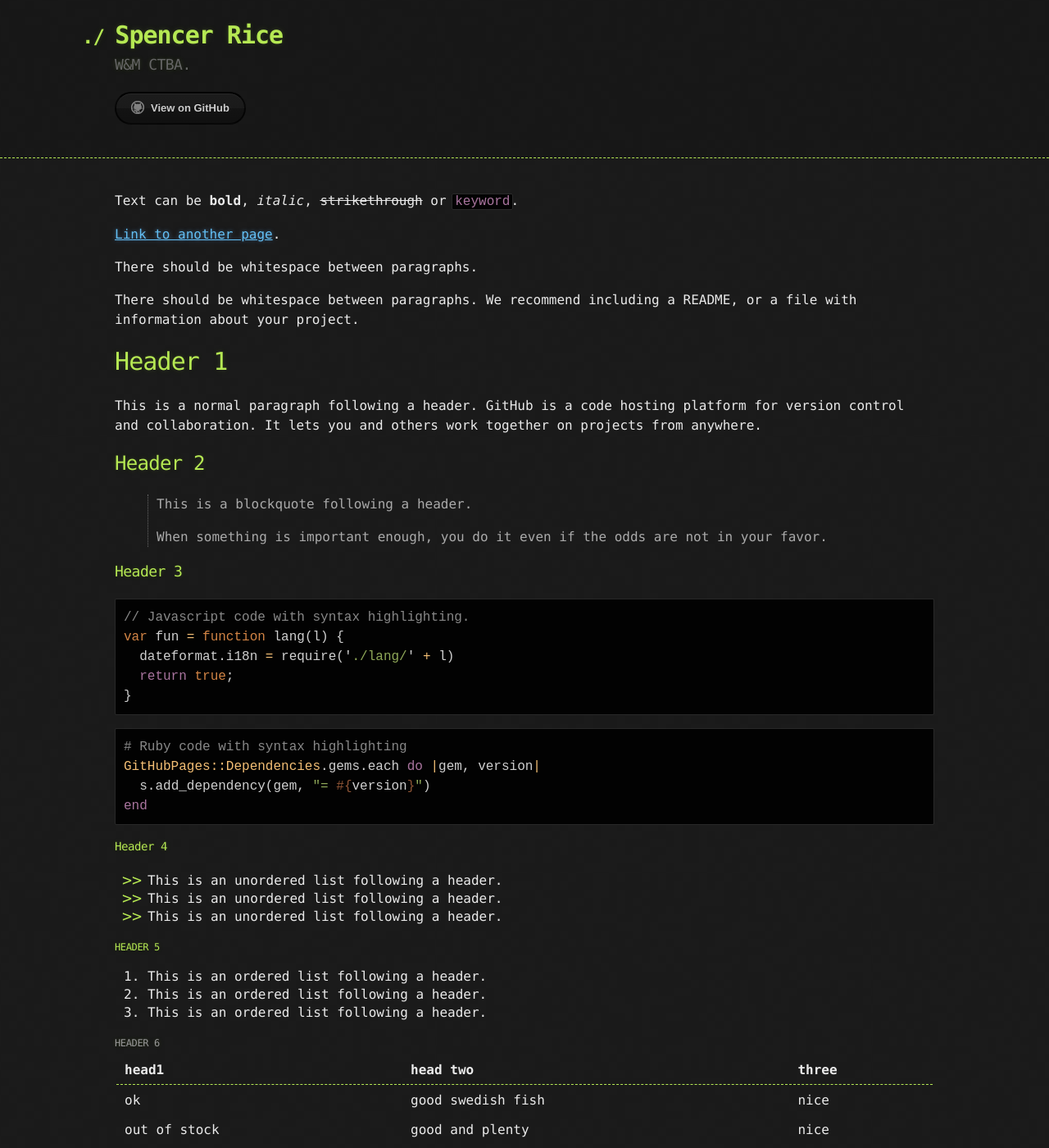
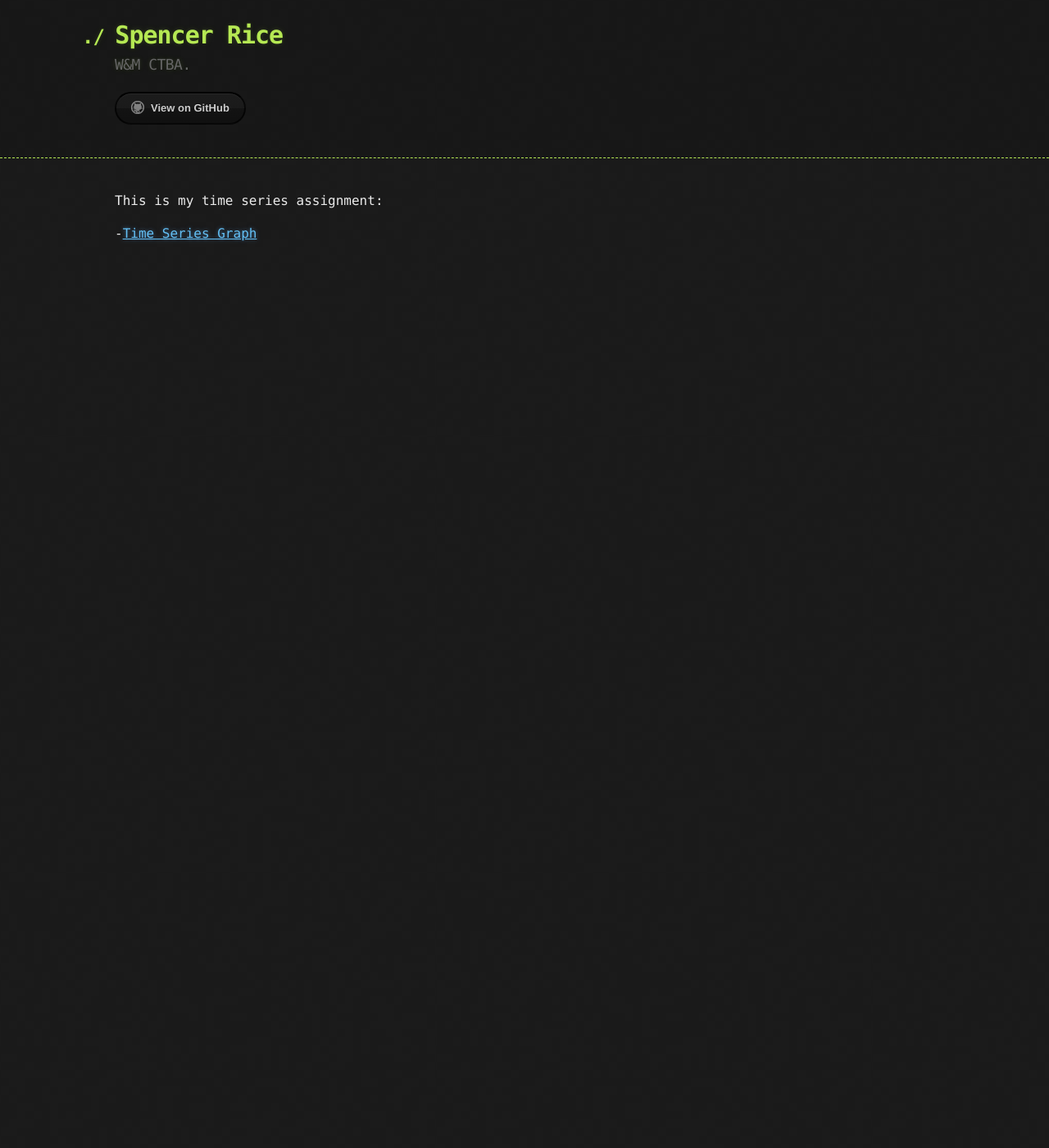
Before and after one commit to srrice/srrice.github.io, a Jekyll site: the page built from index.md, in a window 1280 px wide and 1400 px high. Shown: the whole window at 82% size. Built offline with Jekyll 4.4.1, drawn with Linux system fonts in a browser that asks for light colours; our own code applies the rules of GitHub Pages for plain Markdown files; some of the changed text lies outside the part shown.

Commit message:
Update index.md

````diff
--- a/index.md
+++ b/index.md
@@ -3,122 +3,6 @@
 description: W&M CTBA
 ---
 
-Text can be **bold**, _italic_, ~~strikethrough~~ or `keyword`.
+This is my time series assignment:
 
-[Link to another page](./another-page.html).
-
-There should be whitespace between paragraphs.
-
-There should be whitespace between paragraphs. We recommend including a README, or a file with information about your project.
-
-# Header 1
-
-This is a normal paragraph following a header. GitHub is a code hosting platform for version control and collaboration. It lets you and others work together on projects from anywhere.
-
-## Header 2
-
-> This is a blockquote following a header.
->
-> When something is important enough, you do it even if the odds are not in your favor.
-
-### Header 3
-
-```js
-// Javascript code with syntax highlighting.
-var fun = function lang(l) {
-  dateformat.i18n = require('./lang/' + l)
-  return true;
-}
-```
-
-```ruby
-# Ruby code with syntax highlighting
-GitHubPages::Dependencies.gems.each do |gem, version|
-  s.add_dependency(gem, "= #{version}")
-end
-```
-
-#### Header 4
-
-*   This is an unordered list following a header.
-*   This is an unordered list following a header.
-*   This is an unordered list following a header.
-
-##### Header 5
-
-1.  This is an ordered list following a header.
-2.  This is an ordered list following a header.
-3.  This is an ordered list following a header.
-
-###### Header 6
-
-| head1        | head two          | three |
-|:-------------|:------------------|:------|
-| ok           | good swedish fish | nice  |
-| out of stock | good and plenty   | nice  |
-| ok           | good `oreos`      | hmm   |
-| ok           | good `zoute` drop | yumm  |
-
-### There's a horizontal rule below this.
-
-* * *
-
-### Here is an unordered list:
-
-*   Item foo
-*   Item bar
-*   Item baz
-*   Item zip
-
-### And an ordered list:
-
-1.  Item one
-1.  Item two
-1.  Item three
-1.  Item four
-
-### And a nested list:
-
-- level 1 item
-  - level 2 item
-  - level 2 item
-    - level 3 item
-    - level 3 item
-- level 1 item
-  - level 2 item
-  - level 2 item
-  - level 2 item
-- level 1 item
-  - level 2 item
-  - level 2 item
-- level 1 item
-
-### Small image
-
-![Octocat](https://github.githubassets.com/images/icons/emoji/octocat.png)
-
-### Large image
-
-![Branching](https://guides.github.com/activities/hello-world/branching.png)
-
-
-### Definition lists can be used with HTML syntax.
-
-<dl>
-<dt>Name</dt>
-<dd>Godzilla</dd>
-<dt>Born</dt>
-<dd>1952</dd>
-<dt>Birthplace</dt>
-<dd>Japan</dd>
-<dt>Color</dt>
-<dd>Green</dd>
-</dl>
-
-```
-Long, single-line code blocks should not wrap. They should horizontally scroll if they are too long. This line should be long enough to demonstrate this.
-```
-
-```
-The final element.
-```
+-[Time Series Graph](/timeseries/index.md)
````
